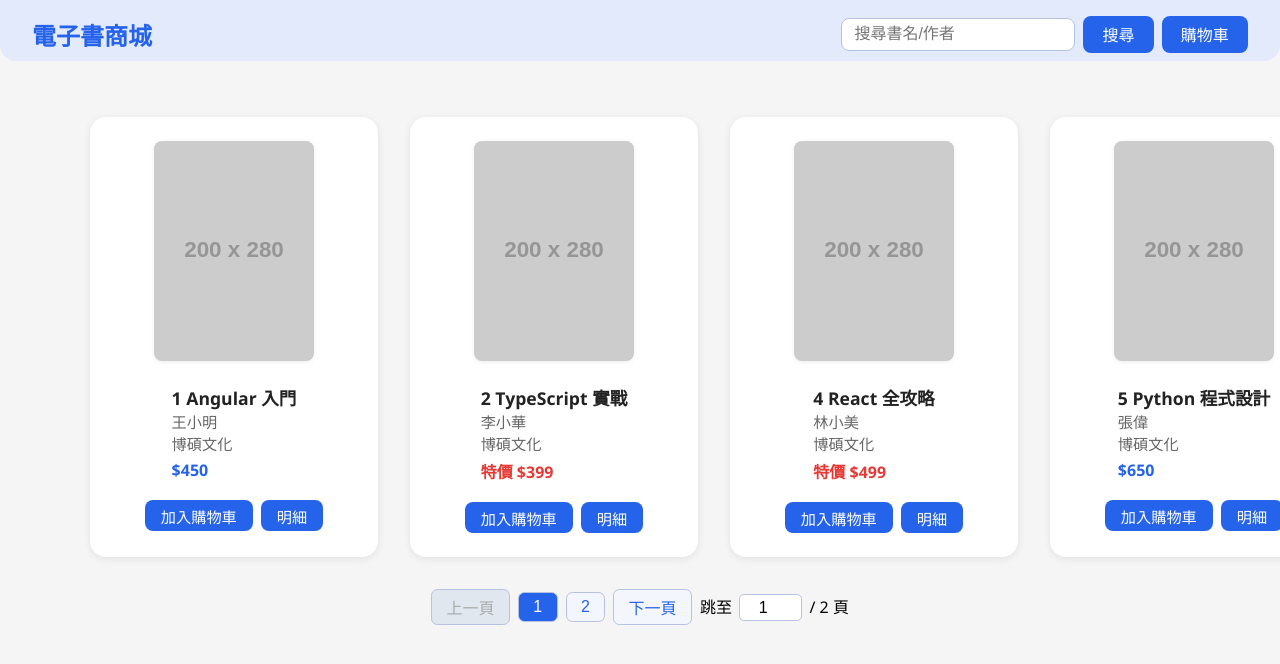
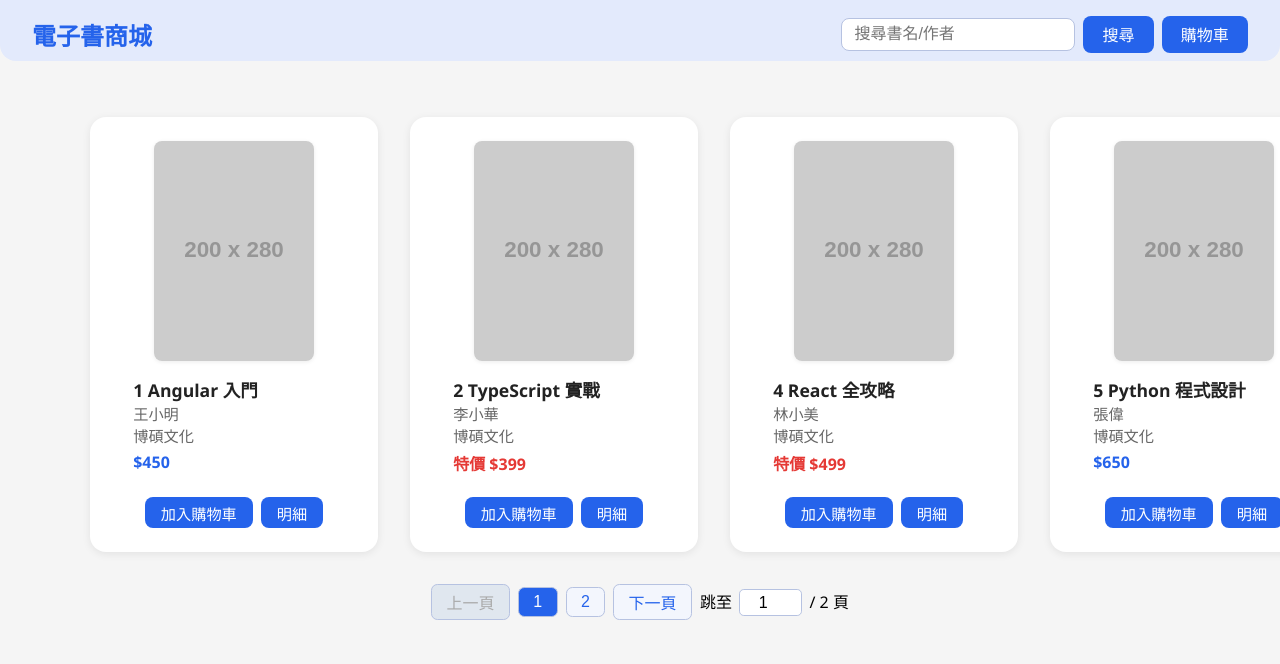
Before and after one commit to FozzzSizTa/mcu-113-2-web-11360661-final, an Angular app: page / in a window 1280 px wide. Shown: the top 664 px of the page. Built offline with nearby package versions, Linux system fonts and the light colour scheme; data requests are answered from the project's data file.

Commit message:
style(book-store): 商品卡片文字靠左並微調內縮，提升閱讀與視覺一致性

```diff
--- a/src/app/book-store.component.scss
+++ b/src/app/book-store.component.scss
@@ -85,7 +85,8 @@ h2 {
   display: flex;
   flex-direction: column;
   align-items: center;
-  transition: box-shadow 0.2s;
+  justify-content: flex-start;
+  position: relative;
   width: 240px;
   min-width: 240px;
   max-width: 240px;
@@ -102,8 +103,18 @@ h2 {
   box-shadow: 0 1px 4px rgba(0,0,0,0.08);
 }
 .book-info {
-  margin: 0.5rem 0 0.7rem 0;
+  width: 100%;
+  min-height: 120px;
+  display: flex;
+  flex-direction: column;
+  align-items: flex-start;
+  justify-content: flex-start;
+  padding-left: 1.2rem;
+  box-sizing: border-box;
+}
+.book-title, .book-author, .book-publisher, .book-price {
   text-align: left;
+  width: 100%;
 }
 .book-title {
   font-size: 1.1rem;
```
